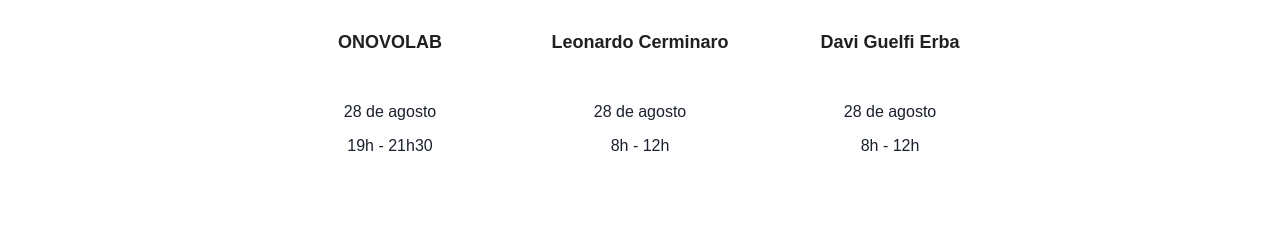
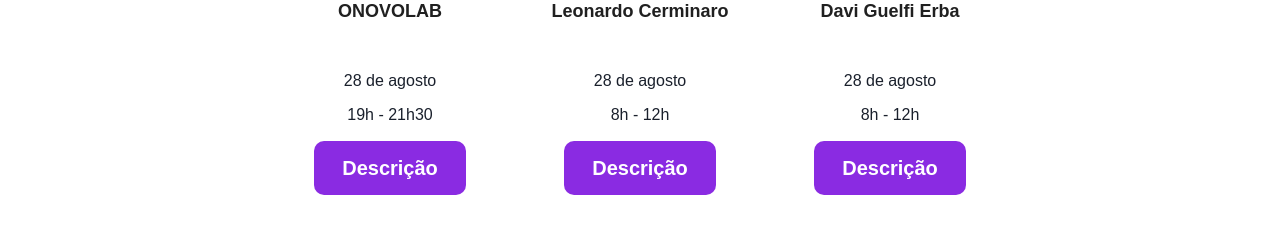
Before and after one commit to pet-ads/wecomp-v, a React (Vite) app: page / in a window 1280 px wide. Shown: the part 2880-3129 px from the top of the page. Built offline with nearby package versions, Linux system fonts and the light colour scheme.

Commit message:
feat: Add styles to popUp component

```diff
--- a/src/Pages/Programacao/Programacao.tsx
+++ b/src/Pages/Programacao/Programacao.tsx
@@ -20,10 +20,12 @@
             time={event.time}
             classification={event.classification}
             id={0}
-            link={""}
-            active={false}
-            location={""}
-            description={""}
+            link={event.link}
+            active={event.active}
+            location={event.location}
+            description={event.description}
+            vacancies={event.vacancies}
+            bio={event.bio}
           />
         ))}
       </Carousel>
--- a/src/Type/EventType.tsx
+++ b/src/Type/EventType.tsx
@@ -11,7 +11,7 @@
   status: string;
   location: string;
   description: string;
-  bio?: string;
+  bio?: string | string[];
   vacancies?: number;
   classification?: string;
 }
--- a/src/components/Button/ActionButton.css
+++ b/src/components/Button/ActionButton.css
@@ -1,16 +1,6 @@
 .button {
     transition: transform 0.2s ease-out;
-    background-image: linear-gradient(to right,
-            var(--grad-1) 0%,
-            var(--grad-2) 11%,
-            var(--grad-3) 22%,
-            var(--grad-4) 33%,
-            var(--grad-3) 44%,
-            var(--grad-2) 55%,
-            var(--grad-1) 66%,
-            var(--grad-2) 77%,
-            var(--grad-3) 88%,
-            var(--grad-4) 100%);
+    background-color: blueviolet;
     background-size: 300%;
     border: none;
     color: white;
@@ -25,7 +15,7 @@
 }
 
 .disable {
-    background-color: rgb(202, 202, 202);
+    background-color: rgba(164, 149, 235);
     border: none;
     color: white;
     padding: 12px 28px;
--- a/src/components/Event/Event.tsx
+++ b/src/components/Event/Event.tsx
@@ -1,7 +1,6 @@
 import "./Event.css";
-{
-  /*import PopUpEvent from "./subcomponents/PopEvent";*/
-}
+
+import PopUpEvent from "./subcomponents/PopEvent";
 import ClassificationLevel from "./subcomponents/ClassificationLevel";
 import EventStatus from "./subcomponents/EventStatus";
 {
@@ -9,7 +8,22 @@
 }
 import { iEvent } from "../../Type/EventType";
 
-function Event({ name, image, imageDesc, status, classification, author, date, time }: iEvent) {
+function Event({
+  link,
+  location,
+  description,
+  vacancies,
+  active,
+  name,
+  image,
+  imageDesc,
+  status,
+  classification,
+  author,
+  date,
+  time,
+  bio,
+}: iEvent) {
   return (
     <div className="event">
       <h2 className="eventTitle">{name}</h2>
@@ -25,7 +39,24 @@
         <p className="eventDate">{date}</p>
         <p className="eventTime">{time}</p>
       </div>
-      {/*<PopUpEvent event={event} />*/}
+      <PopUpEvent
+        name={name}
+        link={link}
+        active={active}
+        vacancies={vacancies}
+        classification={classification}
+        author={author}
+        location={location}
+        description={description}
+        bio={bio}
+        date={date}
+        time={time}
+        subTitle={""}
+        id={0}
+        image={""}
+        imageDesc={""}
+        status={""}
+      />
     </div>
   );
 }
--- a/src/components/Event/subcomponents/ClassificationBadge.tsx
+++ b/src/components/Event/subcomponents/ClassificationBadge.tsx
@@ -1,4 +1,4 @@
-import "../style/components/ClassificationBadge.css";
+import "./ClassificationBadge.css";
 
 interface classificationBadgeProps {
   classification?: string;
--- a/src/components/Event/subcomponents/PopEvent.tsx
+++ b/src/components/Event/subcomponents/PopEvent.tsx
@@ -2,7 +2,7 @@
 import { useState } from "react";
 import ActionButton from "../../Button/ActionButton.js";
 import ClassificationBadge from "./ClassificationBadge";
-import "../style/components/PopUpEvent.css";
+import "./PopUpEvnt.css";
 import PopUpEventTab from "./PopUpEventTab.js";
 import { iEvent } from "../../../Type/EventType.js";
 
@@ -10,7 +10,7 @@
   subTitle: string;
 }
 
-function PopUpEvent({
+export default function PopUpEvent({
   name,
   link,
   active,
@@ -62,5 +62,3 @@
     </div>
   );
 }
-
-export default PopUpEvent;
--- a/src/components/Event/subcomponents/PopUpEventTab.tsx
+++ b/src/components/Event/subcomponents/PopUpEventTab.tsx
@@ -1,6 +1,6 @@
 import { useState } from "react";
 import Tab from "./Tab";
-import ".PopUpEventTab.css";
+import "./PopUpEventTab.css";
 
 interface PopUpEventTabProps {
   texts: string[];
--- /dev/null
+++ b/src/components/Event/subcomponents/PopUpEvnt.css
@@ -0,0 +1,134 @@
+.popUpTeste {
+    width: 550px;
+    max-height: 90%;
+    position: absolute;
+    top: 53vh;
+    left: 50%;
+    transform: translate(-50%, -50%);
+    border: 1px solid rgb(204, 204, 204);
+    box-shadow: 2px 2px 2px #c4c4c4;
+
+    background: rgb(255, 255, 255);
+    overflow: auto;
+    border-radius: 15px;
+    outline: none;
+    padding: 20px;
+}
+
+.popUpOverlay {
+    position: fixed;
+    inset: 0px;
+    background-color: rgba(164, 149, 235);
+}
+
+.popUpDescription {
+    display: flex;
+    align-items: center;
+    flex-direction: column;
+    padding: 15px;
+
+    position: relative;
+    top: 25%;
+}
+
+.popUpDescription>h2 {
+    margin-bottom: 10px;
+}
+
+.popUpDescription>h3 {
+    margin-bottom: 15px;
+    font-weight: 600;
+}
+
+.badge-line {
+    display: flex;
+    align-items: center;
+    gap: 15px;
+    margin-bottom: 20px;
+}
+
+.inline {
+    width: 100%;
+    display: flex;
+    justify-content: space-between;
+}
+
+.badge-line p {
+    font-weight: var(--text-font-weight);
+}
+
+.popUpDescription>p {
+    font-weight: var(--text-font-weight);
+    margin-bottom: 20px;
+}
+
+@media screen and (max-width: 1120px) {
+    .popUpTeste {
+        width: 50%;
+    }
+}
+
+@media screen and (max-width: 1000px) {
+    .popUpTeste {
+        width: 55%;
+    }
+}
+
+@media screen and (max-width: 820px) {
+
+    .popUpTeste {
+        width: 65%;
+    }
+}
+
+@media screen and (max-width: 650px) {
+    .inline {
+        flex-direction: column;
+        gap: 10px
+    }
+}
+
+@media screen and (max-width: 480px) {
+    .popUpTeste {
+        width: 75%;
+    }
+
+    .modalTitle {
+        font-size: 1.3em;
+    }
+
+    .description-container {
+        text-align: left;
+    }
+}
+
+@media screen and (max-height: 860px) and (max-width: 480px) {
+    .popUpTeste {
+        width: 600px;
+        max-width: 90%;
+    }
+
+    .description-container {
+        max-height: 150px;
+    }
+}
+
+@media screen and (max-height: 750px) {
+    .description-container {
+        max-height: 130px;
+    }
+
+    .popUpDescription>p {
+        font-weight: var(--text-font-weight);
+        margin-bottom: 13px;
+    }
+
+    .badge-line {
+        margin-bottom: 13px;
+    }
+
+    .popUpTeste {
+        padding: 0px;
+    }
+
+}
```
Also changed, not shown: src/components/Event/subcomponents/ClassificationBadge.css (renamed from src/components/Event/subcomponents/ClassificationBadgeProps.css).
